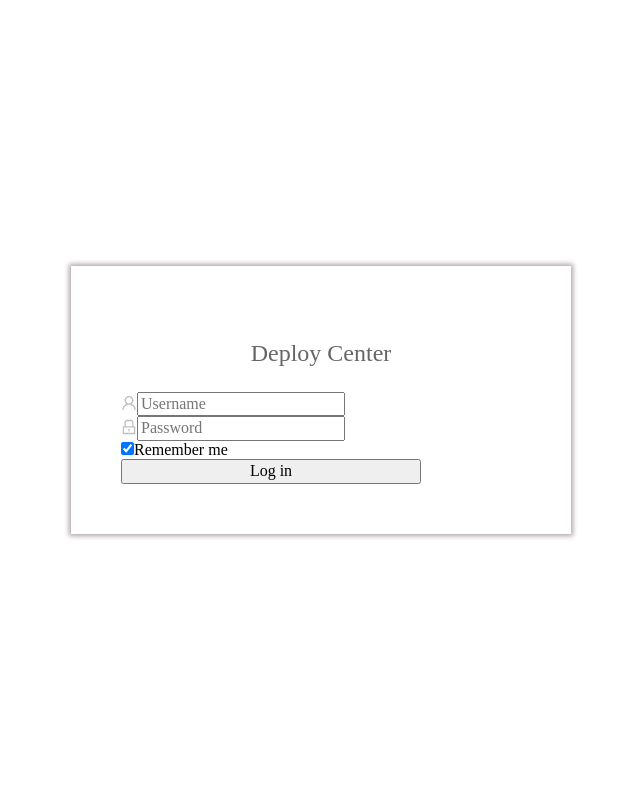
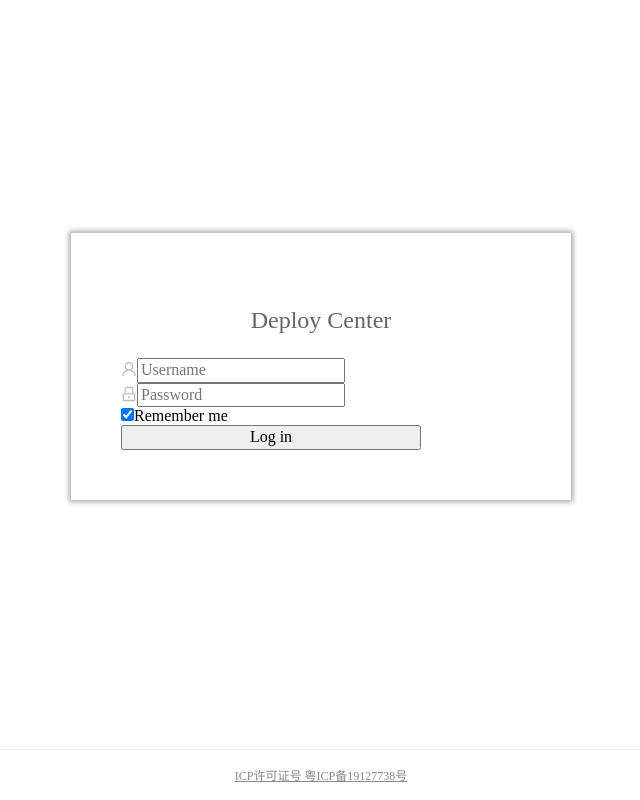
Before and after one commit to yyzclyang/deploy-center-web, a React (Vite) app: page / in a window 1280 px wide. Both pictures are taken after a click on the button "logout". Shown: the whole page, without its empty margins (319-959 px from the left). Built offline with nearby package versions, Linux system fonts and the light colour scheme.

Commit message:
feat(备案): 添加备案信息

```diff
--- a/src/pages/login/login.module.scss
+++ b/src/pages/login/login.module.scss
@@ -1,12 +1,15 @@
-@import '@/vars.module.scss';
-
 .page {
   width: 100vw;
   height: 100vh;
   display: flex;
+  flex-direction: column;
+
+  .content {
+    flex-grow: 1;
+    display: flex;
     justify-content: center;
     align-items: center;
-}
+
     .login-box {
       width: 400px;
       padding: 50px;
@@ -28,3 +31,16 @@
         color: rgba(0, 0, 0, 0.25);
       }
     }
+  }
+
+  .footer {
+    text-align: center;
+    padding: 16px 0;
+    margin-top: 16px;
+    border-top: 1px solid #eee;
+    .link {
+      font-size: 12px;
+      color: #888888;
+    }
+  }
+}
--- a/src/pages/login/login.tsx
+++ b/src/pages/login/login.tsx
@@ -6,7 +6,7 @@ import fetchData from '@/utils/request/fetchData';
 import { LoginApi } from '@/utils/request/apiConfigCenter';
 import history from '@/utils/history';
 import { GlobalContext } from '@/store';
-import style from './login.module.scss';
+import styles from './login.module.scss';
 
 interface LoginFormValue {
   username: string;
@@ -39,31 +39,40 @@ const Login: FC = () => {
   };
 
   return (
-    <div className={style.page}>
-      <div className={style['login-box']}>
-        <p className={style.title}>Deploy Center</p>
+    <div className={styles.page}>
+      <div className={styles.content}>
+        <div className={styles['login-box']}>
+          <p className={styles.title}>Deploy Center</p>
 
           <Form
             name="normal_login"
-          className={style['login-form']}
+            className={styles['login-form']}
             initialValues={{ remember: true }}
             onFinish={onLogin}
           >
             <Form.Item
               name="username"
-            rules={[{ required: true, message: 'Please input your Username!' }]}
+              rules={[
+                { required: true, message: 'Please input your Username!' }
+              ]}
             >
               <Input
-              prefix={<UserOutlined className={style['site-form-item-icon']} />}
+                prefix={
+                  <UserOutlined className={styles['site-form-item-icon']} />
+                }
                 placeholder="Username"
               />
             </Form.Item>
             <Form.Item
               name="password"
-            rules={[{ required: true, message: 'Please input your Password!' }]}
+              rules={[
+                { required: true, message: 'Please input your Password!' }
+              ]}
             >
               <Input
-              prefix={<LockOutlined className={style['site-form-item-icon']} />}
+                prefix={
+                  <LockOutlined className={styles['site-form-item-icon']} />
+                }
                 type="password"
                 placeholder="Password"
               />
@@ -78,7 +87,7 @@ const Login: FC = () => {
               <Button
                 type="primary"
                 htmlType="submit"
-              className={style['login-form-button']}
+                className={styles['login-form-button']}
               >
                 Log in
               </Button>
@@ -86,6 +95,17 @@ const Login: FC = () => {
           </Form>
         </div>
       </div>
+      <footer className={styles.footer}>
+        <a
+          className={styles.link}
+          href="https://www.beian.miit.gov.cn"
+          target="_blank"
+          rel="noopener noreferrer"
+        >
+          ICP许可证号 粤ICP备19127738号
+        </a>
+      </footer>
+    </div>
   );
 };
 
```
Lines whose indentation alone changed are shown as unchanged.
